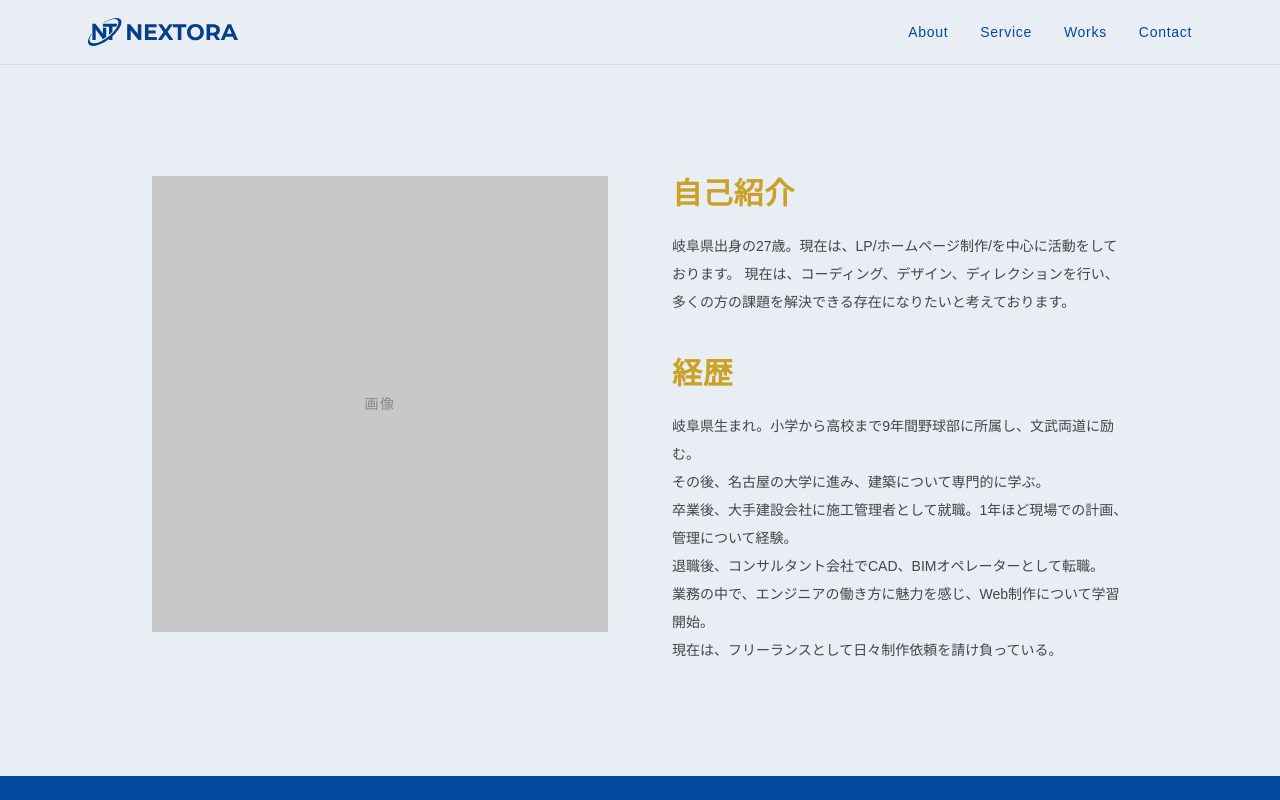
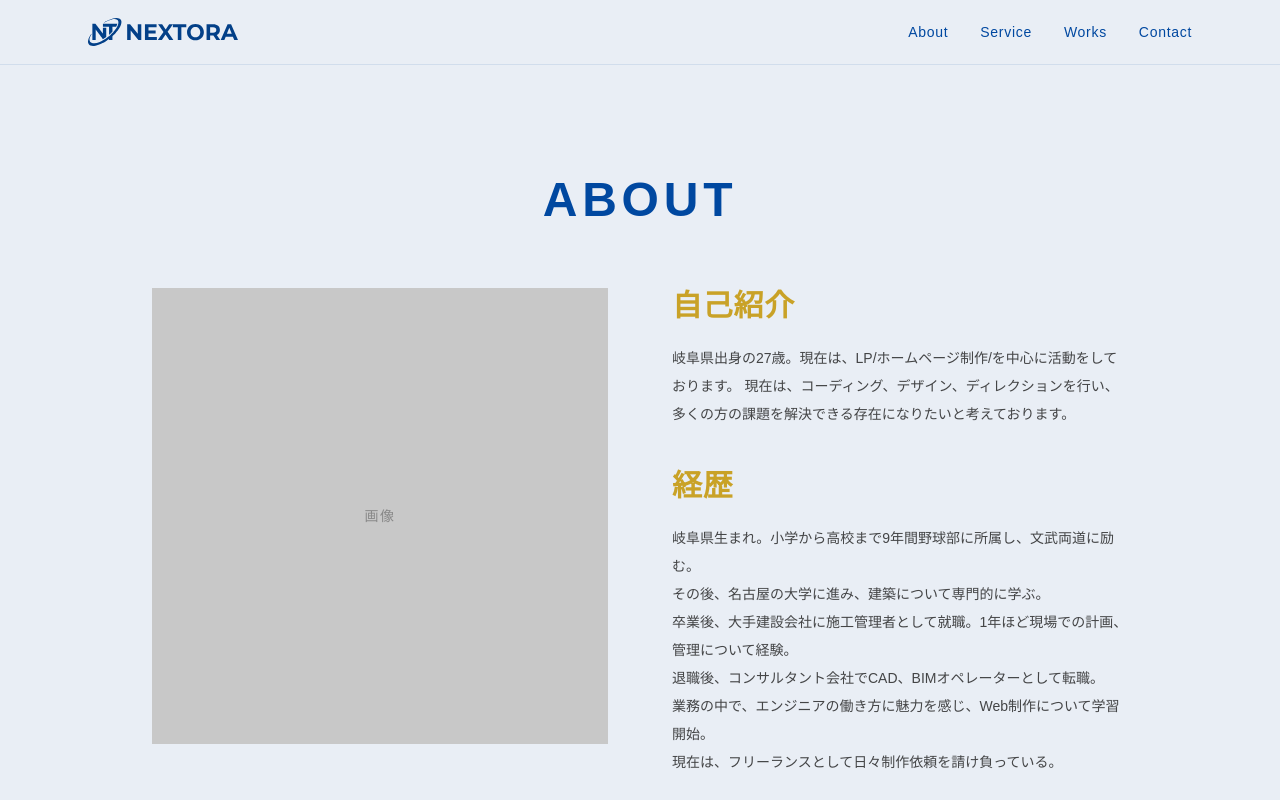
Before and after one commit to ai-dev-toraji/portfolio, a Next.js app: page /about in a window 1280 px wide. Shown: the top 800 px of the page. Built offline with nearby package versions, Linux system fonts and the light colour scheme.

Commit message:
fix: SectionTitleコンポーネントの修正

```diff
--- a/app/about/components/Profile.tsx
+++ b/app/about/components/Profile.tsx
@@ -1,7 +1,10 @@
+import SectionTitle from "@/components/ui/section-title";
+
 export default function Profile() {
   return (
     <section className="bg-(--color-sub) py-20 md:py-28">
       <div className="max-w-5xl mx-auto px-6">
+        <SectionTitle color="primary" as="h1">ABOUT</SectionTitle>
         <div className="grid grid-cols-1 md:grid-cols-2 gap-10 md:gap-16 items-start">
           {/* Image */}
           <div className="aspect-square bg-[#C8C8C8] flex items-center justify-center">
--- a/app/service/components/ServiceList.tsx
+++ b/app/service/components/ServiceList.tsx
@@ -22,7 +22,7 @@ export default function ServiceList() {
   return (
     <section className="bg-(--color-sub) py-20 md:py-28">
       <div className="max-w-5xl mx-auto px-6">
-        <SectionTitle color="primary">SERVICE</SectionTitle>
+        <SectionTitle color="primary" as="h1">SERVICE</SectionTitle>
         <div className="flex flex-col gap-16">
           {services.map((service) => (
             <div
--- a/components/ui/section-title/SectionTitle.tsx
+++ b/components/ui/section-title/SectionTitle.tsx
@@ -3,17 +3,18 @@ type SectionTitleColor = "primary" | "accent";
 type SectionTitleProps = {
   children: React.ReactNode;
   color?: SectionTitleColor;
+  as?: "h1" | "h2";
 };
 
-export default function SectionTitle({ children, color = "primary" }: SectionTitleProps) {
+export default function SectionTitle({ children, color = "primary", as: Tag = "h2" }: SectionTitleProps) {
   const colorClass: Record<SectionTitleColor, string> = {
     primary: "text-(--color-primary)",
     accent: "text-(--color-accent)",
   };
 
   return (
-    <h2 className={`text-center ${colorClass[color]} text-4xl md:text-5xl font-black tracking-[0.1em] mb-16`}>
+    <Tag className={`text-center ${colorClass[color]} text-4xl md:text-5xl font-black tracking-[0.1em] mb-16`}>
       {children}
-    </h2>
+    </Tag>
   );
 }
```
